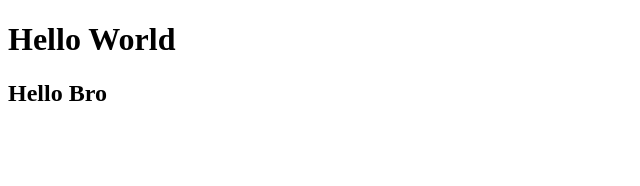
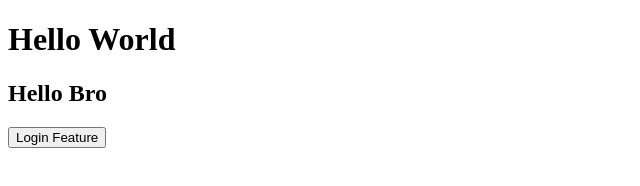
Before and after one commit to CoderEnthusiastic/GreatLearning, a plain HTML site: page index.html in a window 1280 px wide. Shown: the whole page, without its empty margins (0-640 px from the left). Drawn offline with Linux system fonts and the light colour scheme.

Commit message:
added login button

```diff
--- a/index.html
+++ b/index.html
@@ -8,5 +8,6 @@
 <body>
     <h1>Hello World</h1>
     <h2>Hello Bro</h2>
+    <button id="btn">Login Feature</button>
 </body>
 </html>
```
